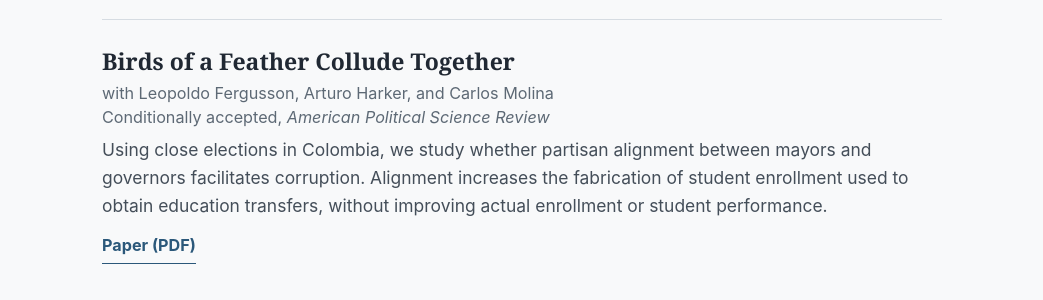
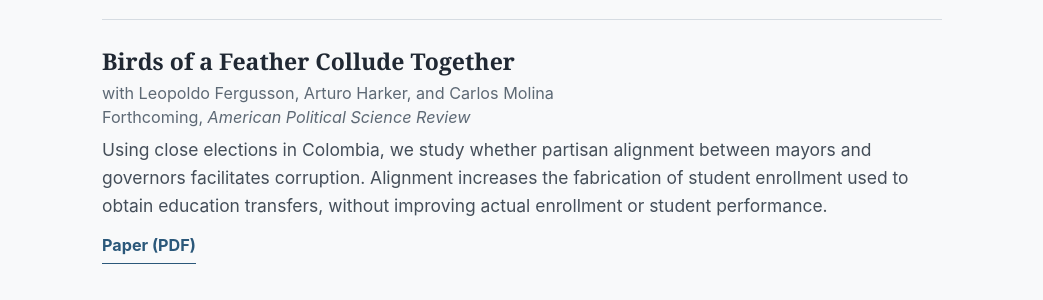
Before and after one commit to juancyamin/juancyamin.github.io, a Jekyll site: the page built from _pages/about.md, in a window 1280 px wide. Shown: the part 2191-2491 px from the top of the page, without its empty margins (118-1161 px from the left). Built offline with Jekyll 4.4.1, drawn with Linux system fonts in a browser that asks for light colours.

Commit message:
Mark APSR paper as forthcoming across site and CV

```diff
--- a/_pages/about.md
+++ b/_pages/about.md
@@ -241,7 +241,7 @@ redirect_from:
         </article>
         <article class="d2-entry">
           <h3><a href="/research/#birds-of-a-feather">Birds of a Feather Collude Together</a></h3>
-          <p class="d2-meta">with Leopoldo Fergusson, Arturo Harker, and Carlos Molina<br>Conditionally accepted, <em>American Political Science Review</em></p>
+          <p class="d2-meta">with Leopoldo Fergusson, Arturo Harker, and Carlos Molina<br>Forthcoming, <em>American Political Science Review</em></p>
           <p>Using close elections in Colombia, we study whether partisan alignment between mayors and governors facilitates corruption. Alignment increases the fabrication of student enrollment used to obtain education transfers, without improving actual enrollment or student performance.</p>
           <nav class="d2-link-row" aria-label="Corruption paper links">
             <a class="d2-primary" href="/files/subnational-alignment-corruption.pdf">Paper (PDF)</a>
```
Also changed, not shown: _pages/research.md (+1 -1 lines), 2 other files.
